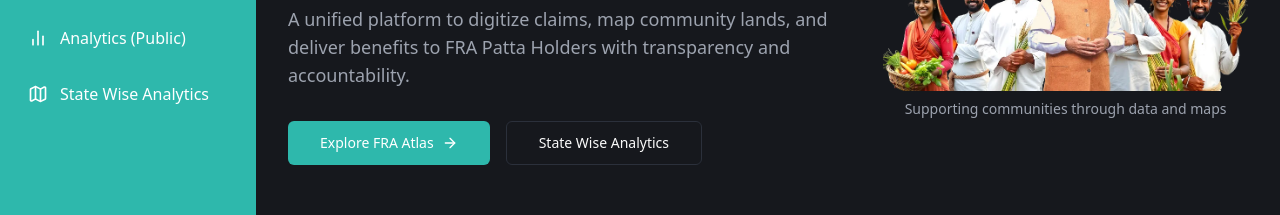
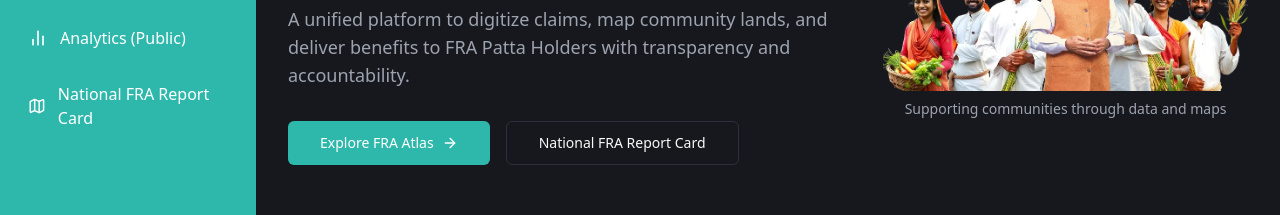
Before and after one commit to MAaneet782/ForgeX-SIH-WebGis, a React (Vite) app: page / in a window 1280 px wide. Shown: the part 318-533 px from the top of the page. Built offline with nearby package versions, Linux system fonts and the light colour scheme.

Commit message:
[dyad] Renamed 'State Wise Analytics' to 'National FRA Report Card' - wrote 2 file(s)

```diff
--- a/src/components/PublicSidebar.tsx
+++ b/src/components/PublicSidebar.tsx
@@ -44,7 +44,7 @@ const PublicSidebar = () => {
           </Link>
           <Link to="/atlas/state-wise-analytics" className="flex items-center p-3 rounded-md hover:bg-primary-foreground/10">
             <Map className="mr-3 h-5 w-5" />
-            State Wise Analytics
+            National FRA Report Card
           </Link>
         </nav>
       </div>
--- a/src/pages/Landing.tsx
+++ b/src/pages/Landing.tsx
@@ -29,7 +29,7 @@ const Landing = () => {
             </Button>
             <Button asChild variant="outline" size="lg">
               <Link to="/atlas/state-wise-analytics">
-                State Wise Analytics
+                National FRA Report Card
               </Link>
             </Button>
           </div>
```
